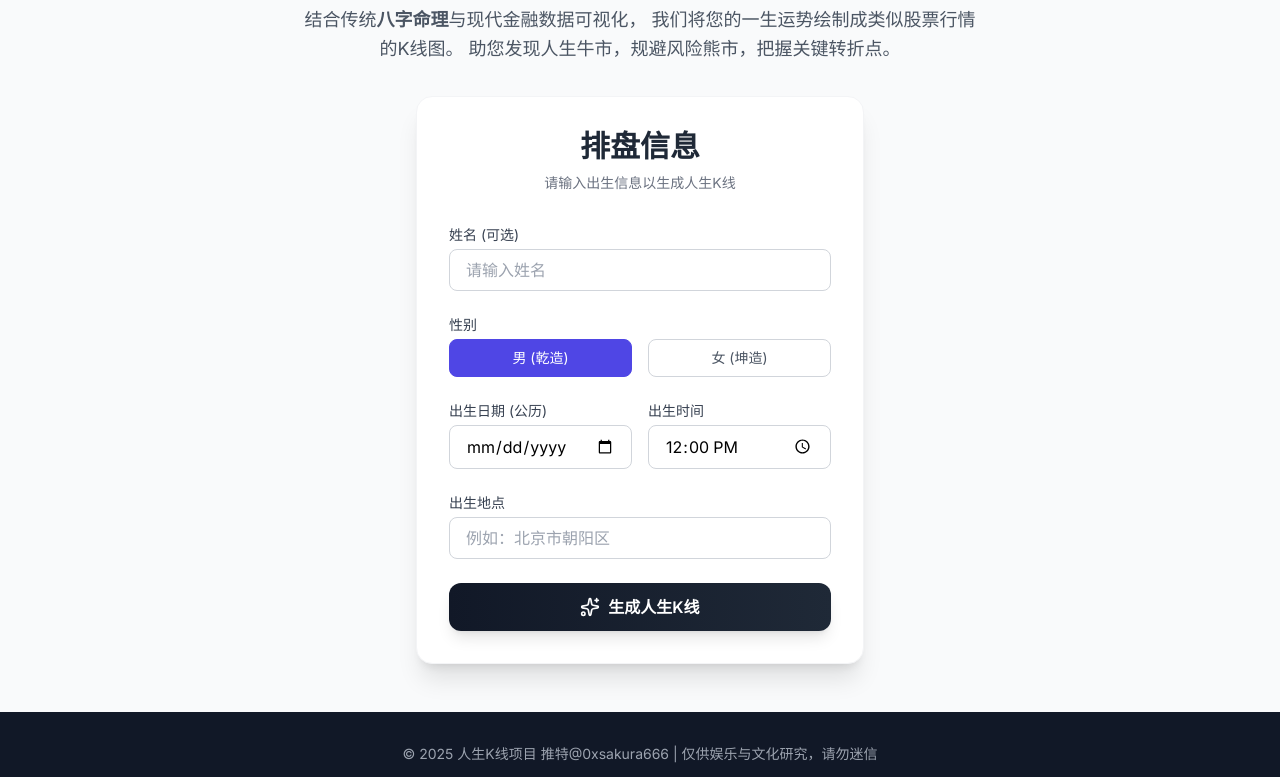
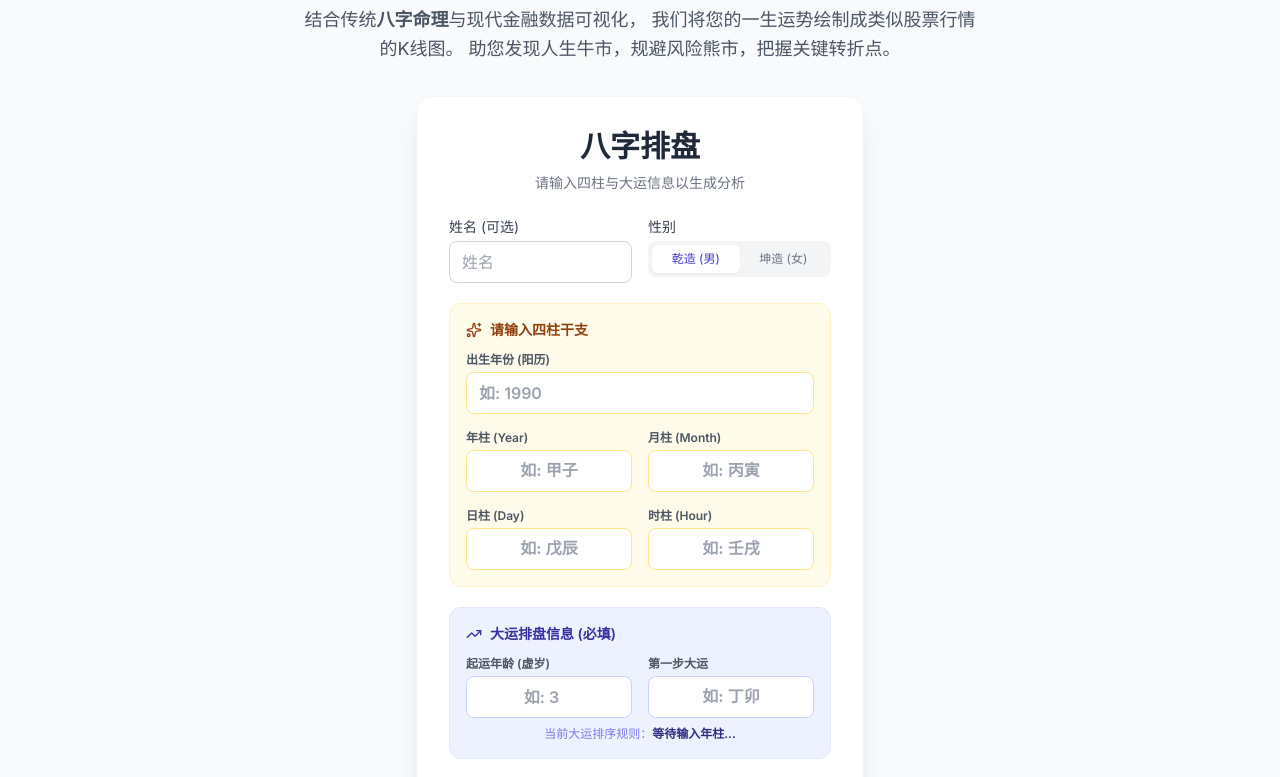
Before and after one commit to LeslieWylie/LeslieWylie.github.io, a React (Vite) app: page / in a window 1280 px wide. Shown: the part 260-1037 px from the top of the page. Built offline with nearby package versions, Linux system fonts and the light colour scheme.

Commit message:
Add files via upload

```diff
--- a/components/AnalysisResult.tsx
+++ b/components/AnalysisResult.tsx
@@ -1,18 +1,48 @@
 import React from 'react';
 import { AnalysisData } from '../types';
-import { ScrollText, Briefcase, Coins, Heart, Activity, Users } from 'lucide-react';
+import { ScrollText, Briefcase, Coins, Heart, Activity, Users, Star } from 'lucide-react';
 
 interface AnalysisResultProps {
   analysis: AnalysisData;
 }
 
-const Card = ({ title, icon: Icon, content, colorClass }: any) => (
-  <div className="bg-white p-6 rounded-xl shadow-sm border border-gray-100 hover:shadow-md transition-shadow">
-    <div className={`flex items-center gap-2 mb-3 ${colorClass}`}>
-      <Icon className="w-5 h-5" />
-      <h3 className="font-serif-sc font-bold text-lg">{title}</h3>
+const ScoreBar = ({ score }: { score: number }) => {
+  // Color based on score
+  let colorClass = "bg-gray-300";
+  if (score >= 8) colorClass = "bg-green-500";
+  else if (score >= 6) colorClass = "bg-indigo-500";
+  else if (score >= 4) colorClass = "bg-yellow-500";
+  else colorClass = "bg-red-500";
+
+  return (
+    <div className="flex items-center gap-3 mt-3">
+      <div className="flex-1 h-2 bg-gray-100 rounded-full overflow-hidden">
+        <div
+          className={`h-full ${colorClass} transition-all duration-1000 ease-out`}
+          style={{ width: `${score * 10}%` }}
+        />
+      </div>
+      <span className="text-sm font-bold text-gray-700 min-w-[2.5rem] text-right">
+        {score} / 10
+      </span>
     </div>
-    <p className="text-gray-600 text-sm leading-relaxed whitespace-pre-wrap">{content}</p>
+  );
+};
+
+const Card = ({ title, icon: Icon, content, score, colorClass }: any) => (
+  <div className="bg-white p-6 rounded-xl shadow-sm border border-gray-100 hover:shadow-md transition-shadow flex flex-col h-full">
+    <div className={`flex items-center justify-between mb-3 ${colorClass}`}>
+      <div className="flex items-center gap-2">
+        <Icon className="w-5 h-5" />
+        <h3 className="font-serif-sc font-bold text-lg">{title}</h3>
+      </div>
+      <Star className="w-4 h-4 opacity-50" />
+    </div>
+    <p className="text-gray-600 text-sm leading-relaxed whitespace-pre-wrap flex-grow">{content}</p>
+    <div className="pt-4 mt-2 border-t border-gray-50">
+      <div className="text-xs text-gray-400 font-medium mb-1 uppercase tracking-wider">Rating</div>
+      <ScoreBar score={score} />
+    </div>
   </div>
 );
 
@@ -20,11 +50,11 @@ const AnalysisResult: React.FC<AnalysisResultProps> = ({ analysis }) => {
   return (
     <div className="w-full space-y-8 animate-fade-in-up">
       {/* Bazi Pillars */}
-      <div className="flex justify-center gap-4 md:gap-8 bg-gray-900 text-amber-50 p-6 rounded-xl shadow-lg">
+      <div className="flex justify-center gap-2 md:gap-8 bg-gray-900 text-amber-50 p-6 rounded-xl shadow-lg overflow-x-auto">
         {analysis.bazi.map((pillar, index) => {
           const labels = ['年柱', '月柱', '日柱', '时柱'];
           return (
-            <div key={index} className="text-center">
+            <div key={index} className="text-center min-w-[60px]">
               <div className="text-xs text-gray-400 mb-1">{labels[index]}</div>
               <div className="text-xl md:text-3xl font-serif-sc font-bold tracking-widest">{pillar}</div>
             </div>
@@ -32,58 +62,60 @@ const AnalysisResult: React.FC<AnalysisResultProps> = ({ analysis }) => {
         })}
       </div>
 
-      {/* Summary */}
-      <div className="bg-gradient-to-br from-indigo-50 to-white p-6 rounded-xl border border-indigo-100">
-        <h3 className="flex items-center gap-2 font-serif-sc font-bold text-xl text-indigo-900 mb-4">
-          <ScrollText className="w-5 h-5" />
-          命理总评
-        </h3>
+      {/* Summary with Score */}
+      <div className="bg-gradient-to-br from-indigo-50 to-white p-6 rounded-xl border border-indigo-100 shadow-sm">
+        <div className="flex flex-col md:flex-row md:items-center justify-between gap-4 mb-4">
+          <h3 className="flex items-center gap-2 font-serif-sc font-bold text-xl text-indigo-900">
+            <ScrollText className="w-5 h-5" />
+            命理总评
+          </h3>
+          <div className="w-full md:w-1/3">
+             <ScoreBar score={analysis.summaryScore} />
+          </div>
+        </div>
         <p className="text-gray-700 leading-relaxed whitespace-pre-wrap font-medium">{analysis.summary}</p>
       </div>
 
-      {/* Grid for categorical analysis */}
-      <div className="grid grid-cols-1 md:grid-cols-2 gap-6">
+      {/* Grid for categorical analysis with Scores */}
+      <div className="grid grid-cols-1 md:grid-cols-2 lg:grid-cols-3 gap-6">
         <Card
           title="事业行业"
           icon={Briefcase}
           content={analysis.industry}
+          score={analysis.industryScore}
           colorClass="text-blue-600"
         />
         <Card
           title="财富层级"
           icon={Coins}
           content={analysis.wealth}
+          score={analysis.wealthScore}
           colorClass="text-amber-600"
         />
         <Card
           title="婚姻情感"
           icon={Heart}
           content={analysis.marriage}
+          score={analysis.marriageScore}
           colorClass="text-pink-600"
         />
         <Card
           title="身体健康"
           icon={Activity}
           content={analysis.health}
+          score={analysis.healthScore}
           colorClass="text-emerald-600"
         />
         <Card
           title="六亲关系"
           icon={Users}
           content={analysis.family}
+          score={analysis.familyScore}
           colorClass="text-purple-600"
         />
       </div>
 
-      {/* Detailed Timeline */}
-      <div className="bg-white p-8 rounded-xl shadow-sm border border-gray-200">
-        <h3 className="font-serif-sc font-bold text-2xl text-gray-800 mb-6 border-b pb-4">
-          大运流年详批
-        </h3>
-        <div className="prose prose-slate max-w-none text-gray-600 text-sm leading-7 whitespace-pre-wrap font-sans">
-          {analysis.timeline}
-        </div>
-      </div>
+      {/* Timeline removed as requested */}
     </div>
   );
 };
--- a/components/BaziForm.tsx
+++ b/components/BaziForm.tsx
@@ -1,6 +1,6 @@
-import React, { useState } from 'react';
+import React, { useState, useMemo } from 'react';
 import { UserInput, Gender } from '../types';
-import { Loader2, Sparkles } from 'lucide-react';
+import { Loader2, Sparkles, AlertCircle, TrendingUp } from 'lucide-react';
 
 interface BaziFormProps {
   onSubmit: (data: UserInput) => void;
@@ -11,9 +11,13 @@ const BaziForm: React.FC<BaziFormProps> = ({ onSubmit, isLoading }) => {
   const [formData, setFormData] = useState<UserInput>({
     name: '',
     gender: Gender.MALE,
-    birthDate: '',
-    birthTime: '12:00',
-    birthPlace: '',
+    birthYear: '',
+    yearPillar: '',
+    monthPillar: '',
+    dayPillar: '',
+    hourPillar: '',
+    startAge: '',
+    firstDaYun: '',
   });
 
   const handleChange = (e: React.ChangeEvent<HTMLInputElement | HTMLSelectElement>) => {
@@ -26,15 +30,37 @@ const BaziForm: React.FC<BaziFormProps> = ({ onSubmit, isLoading }) => {
     onSubmit(formData);
   };
 
+  // Calculate direction for UI feedback
+  const daYunDirectionInfo = useMemo(() => {
+    if (!formData.yearPillar) return '等待输入年柱...';
+
+    const firstChar = formData.yearPillar.trim().charAt(0);
+    const yangStems = ['甲', '丙', '戊', '庚', '壬'];
+    const yinStems = ['乙', '丁', '己', '辛', '癸'];
+
+    let isYangYear = true; // default assume Yang if unknown
+    if (yinStems.includes(firstChar)) isYangYear = false;
+
+    let isForward = false;
+    if (formData.gender === Gender.MALE) {
+      isForward = isYangYear; // Male Yang = Forward, Male Yin = Backward
+    } else {
+      isForward = !isYangYear; // Female Yin = Forward, Female Yang = Backward
+    }
+
+    return isForward ? '顺行 (阳男/阴女)' : '逆行 (阴男/阳女)';
+  }, [formData.yearPillar, formData.gender]);
+
   return (
     <div className="w-full max-w-md bg-white p-8 rounded-2xl shadow-xl border border-gray-100">
-      <div className="text-center mb-8">
-        <h2 className="text-3xl font-serif-sc font-bold text-gray-800 mb-2">排盘信息</h2>
-        <p className="text-gray-500 text-sm">请输入出生信息以生成人生K线</p>
+      <div className="text-center mb-6">
+        <h2 className="text-3xl font-serif-sc font-bold text-gray-800 mb-2">八字排盘</h2>
+        <p className="text-gray-500 text-sm">请输入四柱与大运信息以生成分析</p>
       </div>
 
-      <form onSubmit={handleSubmit} className="space-y-6">
-        {/* Name */}
+      <form onSubmit={handleSubmit} className="space-y-5">
+        {/* Name & Gender */}
+        <div className="grid grid-cols-2 gap-4">
           <div>
              <label className="block text-sm font-medium text-gray-700 mb-1">姓名 (可选)</label>
              <input
@@ -42,93 +68,167 @@ const BaziForm: React.FC<BaziFormProps> = ({ onSubmit, isLoading }) => {
               name="name"
               value={formData.name}
               onChange={handleChange}
-            className="w-full px-4 py-2 border border-gray-300 rounded-lg focus:ring-2 focus:ring-indigo-500 focus:border-indigo-500 outline-none transition"
-            placeholder="请输入姓名"
+              className="w-full px-3 py-2 border border-gray-300 rounded-lg focus:ring-2 focus:ring-indigo-500 outline-none"
+              placeholder="姓名"
             />
           </div>
-
-        {/* Gender */}
           <div>
             <label className="block text-sm font-medium text-gray-700 mb-1">性别</label>
-          <div className="grid grid-cols-2 gap-4">
+            <div className="flex bg-gray-100 rounded-lg p-1">
               <button
                 type="button"
                 onClick={() => setFormData({ ...formData, gender: Gender.MALE })}
-              className={`py-2 rounded-lg border text-sm font-medium transition ${
+                className={`flex-1 py-1.5 rounded-md text-xs font-medium transition ${
                   formData.gender === Gender.MALE
-                  ? 'bg-indigo-600 text-white border-indigo-600'
-                  : 'bg-white text-gray-600 border-gray-300 hover:bg-gray-50'
+                    ? 'bg-white text-indigo-700 shadow-sm'
+                    : 'text-gray-500 hover:text-gray-700'
                 }`}
               >
-              男 (乾造)
+                乾造 (男)
               </button>
               <button
                 type="button"
                 onClick={() => setFormData({ ...formData, gender: Gender.FEMALE })}
-              className={`py-2 rounded-lg border text-sm font-medium transition ${
+                className={`flex-1 py-1.5 rounded-md text-xs font-medium transition ${
                   formData.gender === Gender.FEMALE
-                  ? 'bg-pink-600 text-white border-pink-600'
-                  : 'bg-white text-gray-600 border-gray-300 hover:bg-gray-50'
+                    ? 'bg-white text-pink-700 shadow-sm'
+                    : 'text-gray-500 hover:text-gray-700'
                 }`}
               >
-              女 (坤造)
+                坤造 (女)
               </button>
             </div>
           </div>
+        </div>
 
-        {/* Date & Time */}
+        {/* Four Pillars Manual Input */}
+        <div className="bg-amber-50 p-4 rounded-xl border border-amber-100">
+          <div className="flex items-center gap-2 mb-3 text-amber-800 text-sm font-bold">
+            <Sparkles className="w-4 h-4" />
+            <span>请输入四柱干支</span>
+          </div>
+
+          {/* Birth Year Input - Added as requested */}
+          <div className="mb-4">
+             <label className="block text-xs font-bold text-gray-600 mb-1">出生年份 (阳历)</label>
+             <input
+                type="number"
+                name="birthYear"
+                required
+                min="1900"
+                max="2100"
+                value={formData.birthYear}
+                onChange={handleChange}
+                placeholder="如: 1990"
+                className="w-full px-3 py-2 border border-amber-200 rounded-lg focus:ring-2 focus:ring-amber-500 outline-none bg-white font-bold"
+              />
+          </div>
+
           <div className="grid grid-cols-2 gap-4">
             <div>
-            <label className="block text-sm font-medium text-gray-700 mb-1">出生日期 (公历)</label>
+              <label className="block text-xs font-bold text-gray-600 mb-1">年柱 (Year)</label>
               <input
-              type="date"
-              name="birthDate"
+                type="text"
+                name="yearPillar"
                 required
-              value={formData.birthDate}
+                value={formData.yearPillar}
                 onChange={handleChange}
-              className="w-full px-4 py-2 border border-gray-300 rounded-lg focus:ring-2 focus:ring-indigo-500 outline-none"
+                placeholder="如: 甲子"
+                className="w-full px-3 py-2 border border-amber-200 rounded-lg focus:ring-2 focus:ring-amber-500 outline-none bg-white text-center font-serif-sc font-bold"
               />
             </div>
             <div>
-            <label className="block text-sm font-medium text-gray-700 mb-1">出生时间</label>
+              <label className="block text-xs font-bold text-gray-600 mb-1">月柱 (Month)</label>
               <input
-              type="time"
-              name="birthTime"
+                type="text"
+                name="monthPillar"
                 required
-              value={formData.birthTime}
+                value={formData.monthPillar}
                 onChange={handleChange}
-              className="w-full px-4 py-2 border border-gray-300 rounded-lg focus:ring-2 focus:ring-indigo-500 outline-none"
+                placeholder="如: 丙寅"
+                className="w-full px-3 py-2 border border-amber-200 rounded-lg focus:ring-2 focus:ring-amber-500 outline-none bg-white text-center font-serif-sc font-bold"
+              />
+            </div>
+            <div>
+              <label className="block text-xs font-bold text-gray-600 mb-1">日柱 (Day)</label>
+              <input
+                type="text"
+                name="dayPillar"
+                required
+                value={formData.dayPillar}
+                onChange={handleChange}
+                placeholder="如: 戊辰"
+                className="w-full px-3 py-2 border border-amber-200 rounded-lg focus:ring-2 focus:ring-amber-500 outline-none bg-white text-center font-serif-sc font-bold"
+              />
+            </div>
+            <div>
+              <label className="block text-xs font-bold text-gray-600 mb-1">时柱 (Hour)</label>
+              <input
+                type="text"
+                name="hourPillar"
+                required
+                value={formData.hourPillar}
+                onChange={handleChange}
+                placeholder="如: 壬戌"
+                className="w-full px-3 py-2 border border-amber-200 rounded-lg focus:ring-2 focus:ring-amber-500 outline-none bg-white text-center font-serif-sc font-bold"
               />
             </div>
           </div>
+        </div>
 
-        {/* Place */}
+        {/* Da Yun Manual Input */}
+        <div className="bg-indigo-50 p-4 rounded-xl border border-indigo-100">
+          <div className="flex items-center gap-2 mb-3 text-indigo-800 text-sm font-bold">
+            <TrendingUp className="w-4 h-4" />
+            <span>大运排盘信息 (必填)</span>
+          </div>
+          <div className="grid grid-cols-2 gap-4">
             <div>
-          <label className="block text-sm font-medium text-gray-700 mb-1">出生地点</label>
+              <label className="block text-xs font-bold text-gray-600 mb-1">起运年龄 (虚岁)</label>
+              <input
+                type="number"
+                name="startAge"
+                required
+                min="1"
+                max="100"
+                value={formData.startAge}
+                onChange={handleChange}
+                placeholder="如: 3"
+                className="w-full px-3 py-2 border border-indigo-200 rounded-lg focus:ring-2 focus:ring-indigo-500 outline-none bg-white text-center font-bold"
+              />
+            </div>
+            <div>
+              <label className="block text-xs font-bold text-gray-600 mb-1">第一步大运</label>
               <input
                 type="text"
-            name="birthPlace"
+                name="firstDaYun"
                 required
-            value={formData.birthPlace}
+                value={formData.firstDaYun}
                 onChange={handleChange}
-            className="w-full px-4 py-2 border border-gray-300 rounded-lg focus:ring-2 focus:ring-indigo-500 outline-none transition"
-            placeholder="例如：北京市朝阳区"
+                placeholder="如: 丁卯"
+                className="w-full px-3 py-2 border border-indigo-200 rounded-lg focus:ring-2 focus:ring-indigo-500 outline-none bg-white text-center font-serif-sc font-bold"
               />
+            </div>
+          </div>
+           <p className="text-xs text-indigo-600/70 mt-2 text-center">
+             当前大运排序规则：
+             <span className="font-bold text-indigo-900">{daYunDirectionInfo}</span>
+          </p>
         </div>
 
         <button
           type="submit"
           disabled={isLoading}
-          className="w-full bg-gradient-to-r from-gray-900 to-gray-800 hover:from-black hover:to-gray-900 text-white font-bold py-3 rounded-xl shadow-lg transform transition-all hover:scale-[1.02] active:scale-[0.98] disabled:opacity-70 disabled:cursor-not-allowed flex items-center justify-center gap-2"
+          className="w-full bg-gradient-to-r from-indigo-900 to-gray-900 hover:from-black hover:to-black text-white font-bold py-3.5 rounded-xl shadow-lg transform transition-all hover:scale-[1.01] active:scale-[0.99] disabled:opacity-70 disabled:cursor-not-allowed flex items-center justify-center gap-2"
         >
           {isLoading ? (
             <>
               <Loader2 className="animate-spin h-5 w-5" />
-              <span>正在排盘分析...</span>
+              <span>大师推演中(3-5分钟)</span>
             </>
           ) : (
             <>
-              <Sparkles className="h-5 w-5" />
+              <Sparkles className="h-5 w-5 text-amber-300" />
               <span>生成人生K线</span>
             </>
           )}
```
Also changed, not shown: components/LifeKLineChart.tsx (+129 -69 lines). Lines whose indentation alone changed are shown as unchanged.
